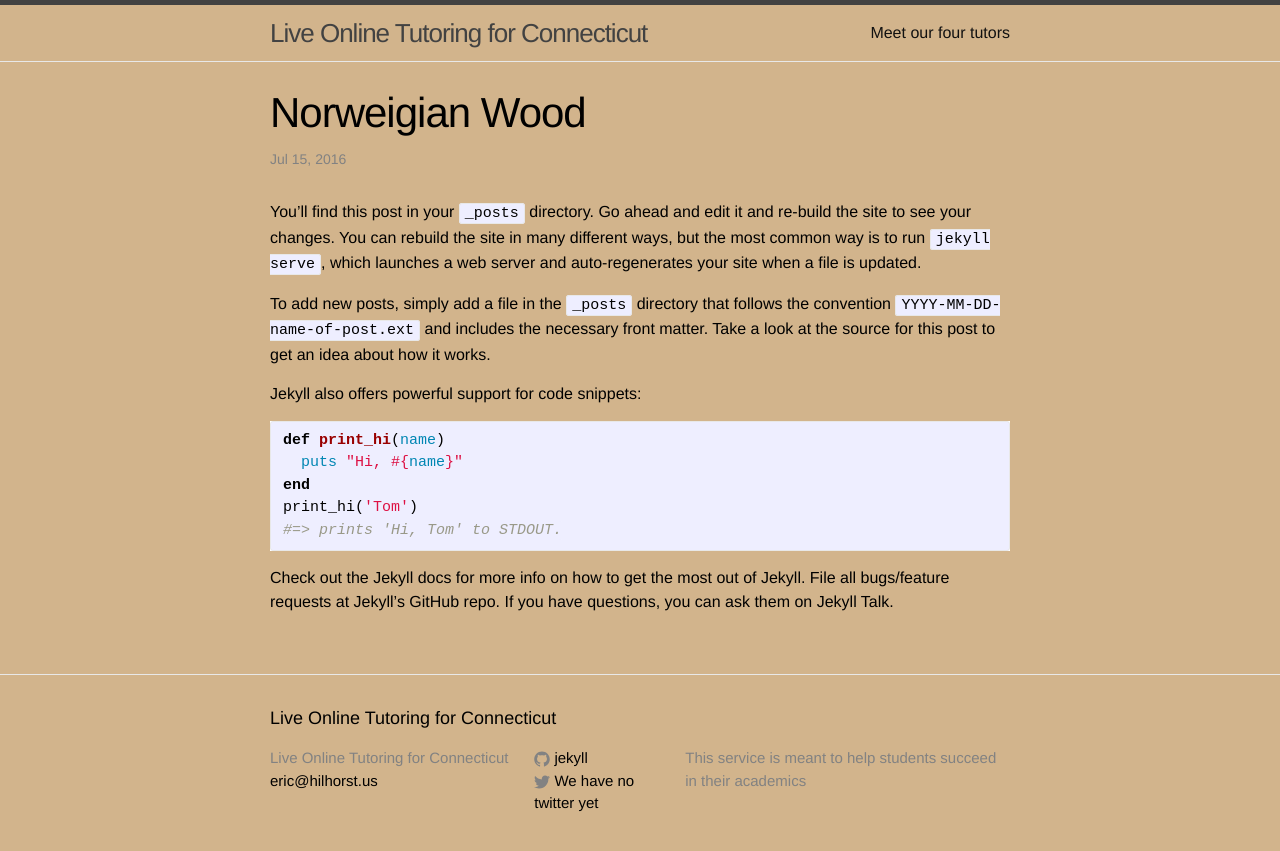
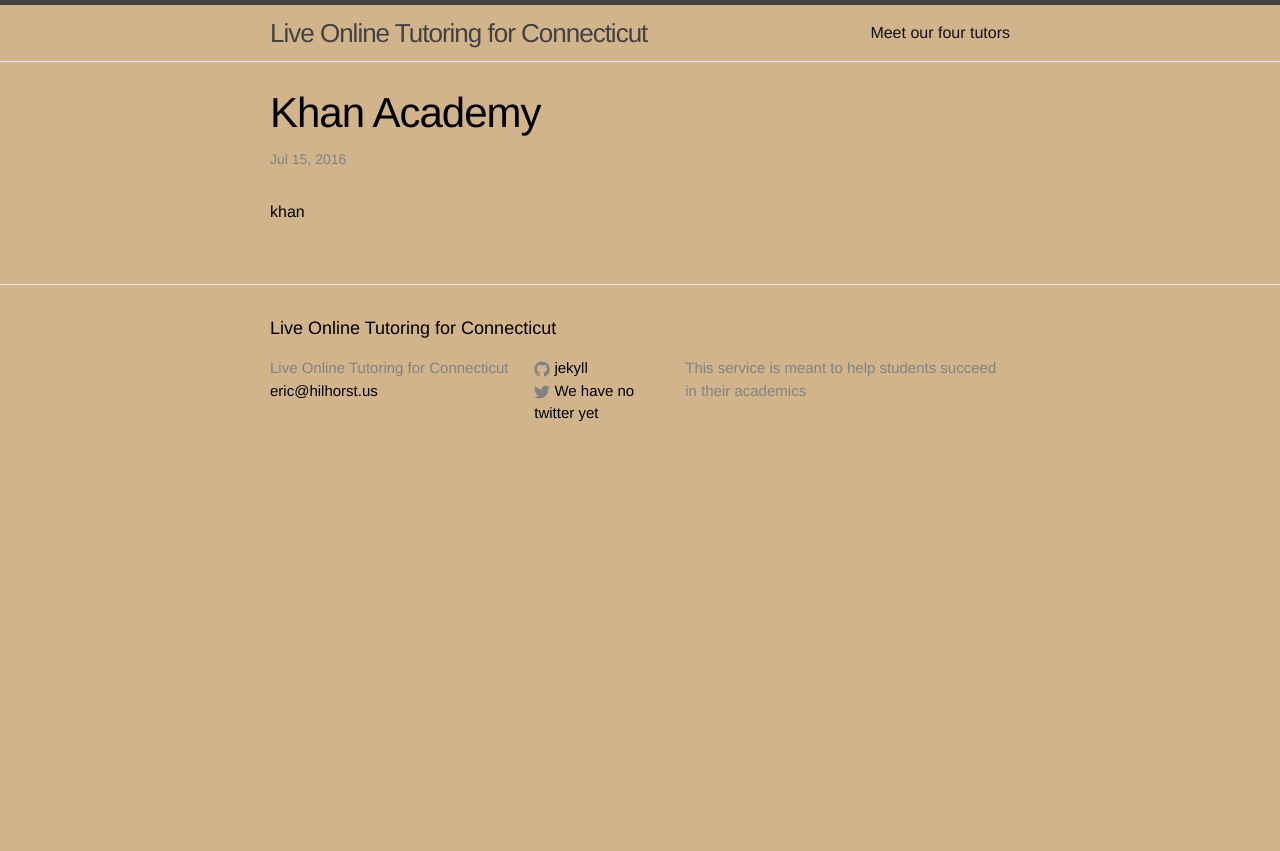
Before and after one commit to pepe454/pepe454.github.io, a Jekyll site: the page built from _posts/2016-07-15-welcome-to-jekyll.markdown, in a window 1280 px wide. Shown: the top 851 px of the page. Built offline with Jekyll 4.4.1, drawn with Linux system fonts in a browser that asks for light colours.

Commit message:
Update 2016-07-15-welcome-to-jekyll.markdown

```diff
--- a/_posts/2016-07-15-welcome-to-jekyll.markdown
+++ b/_posts/2016-07-15-welcome-to-jekyll.markdown
@@ -1,25 +1,7 @@
 ---
 layout: post
-title:  "Norweigian Wood"
+title:  "Khan Academy"
 date:   2016-07-15 19:16:33 -0400
 categories: jekyll update
 ---
-You’ll find this post in your `_posts` directory. Go ahead and edit it and re-build the site to see your changes. You can rebuild the site in many different ways, but the most common way is to run `jekyll serve`, which launches a web server and auto-regenerates your site when a file is updated.
-
-To add new posts, simply add a file in the `_posts` directory that follows the convention `YYYY-MM-DD-name-of-post.ext` and includes the necessary front matter. Take a look at the source for this post to get an idea about how it works.
-
-Jekyll also offers powerful support for code snippets:
-
-{% highlight ruby %}
-def print_hi(name)
-  puts "Hi, #{name}"
-end
-print_hi('Tom')
-#=> prints 'Hi, Tom' to STDOUT.
-{% endhighlight %}
-
-Check out the [Jekyll docs][jekyll-docs] for more info on how to get the most out of Jekyll. File all bugs/feature requests at [Jekyll’s GitHub repo][jekyll-gh]. If you have questions, you can ask them on [Jekyll Talk][jekyll-talk].
-
-[jekyll-docs]: http://jekyllrb.com/docs/home
-[jekyll-gh]:   https://github.com/jekyll/jekyll
-[jekyll-talk]: https://talk.jekyllrb.com/
+<a href="https://www.khanacademy.org/">khan</a>
```
